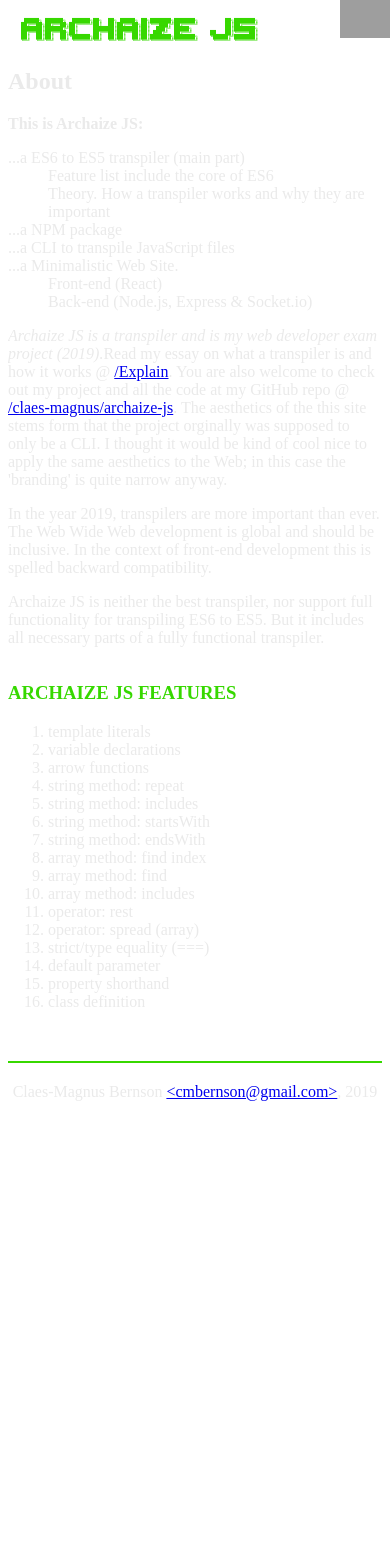
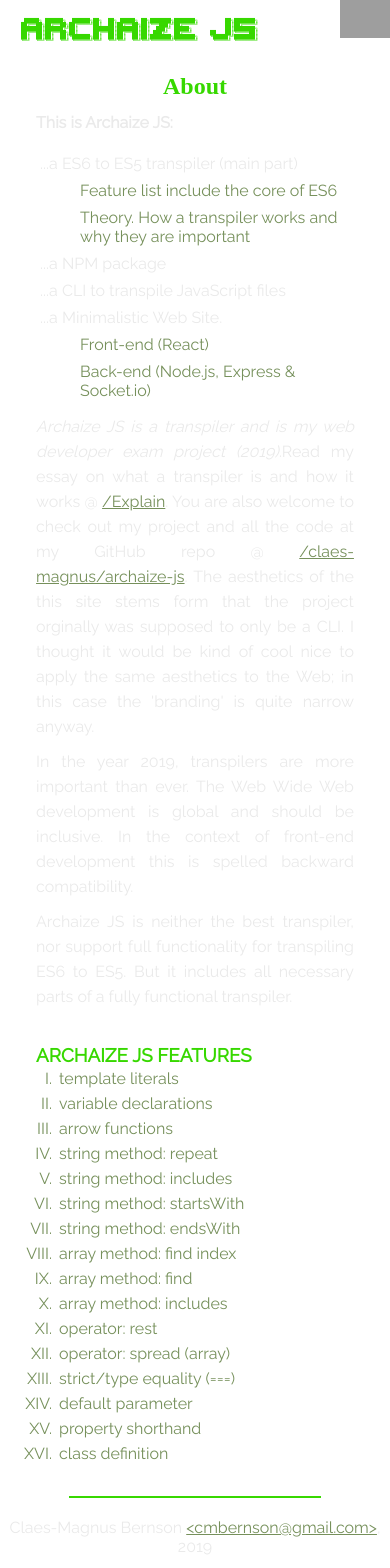
Before and after one commit to bergsans/archaize-js, a React app in the folder web/: page /about in a window 390 px wide. Shown: the top 1568 px of the page. Before the commit the page ends 1159 px from the top, so only its background shows below. Built offline with nearby package versions, Linux system fonts and the light colour scheme; grey boxes are pictures that could not be loaded; the HTML template or start-up script is replaced by a standard one.

Commit message:
responsive mobile for about and explain

```diff
--- a/web/src/App.css
+++ b/web/src/App.css
@@ -29,7 +29,6 @@
     margin: 0;
     padding: 0;
     transform: scale(1);
-    overflow: hidden;
   }
 
   .container-mobile__nav {
@@ -74,7 +73,7 @@
 
   .container-mobile__menu-modal-close {
     color: #aaaaaa;
-    float: right;
+    margin-left: 230px;
     font-size: 40px;
     font-weight: bold;
   }
@@ -86,6 +85,19 @@
 
 
 @media only screen and (min-width: 1024px) {
+  .container__main {
+    width: 825px;
+    min-height: 550px;
+    margin: 0;
+    padding: 0;
+    float: left;
+    transform: scale(1);
+  }
+
+  .container-mobile__nav {
+    display: none;
+  }
+
   .container {
     color: #eaeaea;
     font-family: pixelFont;
@@ -150,17 +162,4 @@
   .container-desktop__nav__menu__link__img {
     width: 100px;
   }
-
-  .container__main {
-    width: 825px;
-    min-height: 550px;
-    margin: 0;
-    padding: 0;
-    float: left;
-    transform: scale(1);
-  }
-
-  .container-mobile__nav {
-    display: none;
-  }
 }
--- a/web/src/App.js
+++ b/web/src/App.js
@@ -83,7 +83,7 @@
                   <Link to="/" className="container-mobile__menu-modal-content__link">ARCHAIZE JS</Link>
                 </p>
                 <p>
-                  <Link to="/explain" className="container-mobile__menu-modal-content__link">EXPLAIN</Link>
+                  <Link to="/text" className="container-mobile__menu-modal-content__link">EXPLAIN</Link>
                 </p>
                 <p>
                   <Link to="/about" className="container-mobile__menu-modal-content__link">ABOUT</Link>
--- a/web/src/components/About/index.css
+++ b/web/src/components/About/index.css
@@ -1,4 +1,89 @@
 @import url("https://fonts.googleapis.com/css?family=Raleway");
+
+@media only screen and (max-width: 767px) {
+  .about__container {
+  }
+
+  .about__container__header {
+    color: #37d800;
+    margin: 30px 0 0 0;
+    text-align: center;
+  }
+
+  .about__container__sub-header {
+    color: #76905b;
+    width: 85%;
+    margin: auto;
+    font-family: "Raleway", sans-serif;
+  }
+
+  .about__paragraph {
+    margin: auto;
+    margin-top: 10px;
+    width: 85%;
+    text-align: justify;
+    font-family: "Raleway", sans-serif;
+    line-height: 25px;
+
+  }
+
+  .about__paragraph__link,
+  .about__paragraph__link:visited,
+  .about__paragraph__link:active {
+    color: #76905b;
+    font-family: "Raleway", sans-serif;
+  }
+
+  .about__paragraph__link:hover {
+    color: #37d800;
+  }
+
+  .about__list {
+    margin: auto;
+    width: 85%;
+    font-family: "Raleway", sans-serif;
+  }
+
+  .about__list__item {
+    color: #eaeaea !important;
+  }
+
+  .about__list__item,
+  .about__list__item__detail {
+    padding: 4px;
+  }
+
+  .about__list__item__detail {
+    color: #76905b;
+  }
+
+  .about__ordered-list {
+    width: 85%;
+    margin: auto;
+    list-style-type: upper-roman;
+    font-family: "Raleway", sans-serif;
+  }
+
+  .about__ordered-list__item {
+    color: #76905b !important;
+    padding: 3px;
+  }
+
+  .footer {
+    text-align: center;
+    margin-bottom: 50px;
+    font-family: "Raleway", sans-serif;
+  }
+
+  .footer__hr {
+    border: 1px solid #37d800;
+    width: 250px;
+    margin: auto;
+    margin-top: 30px;
+    margin-bottom: 20px;
+  }
+}
+
 
 @media only screen and (min-width: 1024px) {
   .about__container {
@@ -60,7 +145,6 @@
     margin: auto;
     width: 600px;
     margin-top: 20px;
-    width: 600px;
     list-style-type: upper-roman;
     font-family: "Raleway", sans-serif;
   }
@@ -68,6 +152,8 @@
   .about__ordered-list__item {
     color: #76905b !important;
     padding: 3px;
+    margin: auto;
+    width: 600px;
   }
 
   .footer {
--- a/web/src/components/Text/index.css
+++ b/web/src/components/Text/index.css
@@ -1,5 +1,89 @@
 @import url("https://fonts.googleapis.com/css?family=Raleway");
 
+@media only screen and (max-width: 767px) {
+  .essay__container {
+  }
+
+  .essay__container__header {
+    color: #37d800;
+    margin: 30px 0 0 0;
+    text-align: center;
+  }
+
+  .essay__container__sub-header {
+    color: #76905b;
+    width: 85%;
+    margin: auto;
+    font-family: "Raleway", sans-serif;
+  }
+
+  .essay__paragraph {
+    margin: auto;
+    margin-top: 20px;
+    width: 85%;
+    text-align: justify;
+    font-family: "Raleway", sans-serif;
+    line-height: 25px;
+  }
+
+  .essay__paragraph__link,
+  .essay__paragraph__link:visited,
+  .essay__paragraph__link:active {
+    color: #76905b;
+    font-family: "Raleway", sans-serif;
+  }
+
+  .essay__paragraph__link:hover {
+    color: #37d800;
+  }
+
+  .essay__list {
+    margin: auto;
+    width: 85%;
+    font-family: "Raleway", sans-serif;
+  }
+
+  .essay__list__item {
+    color: #eaeaea !important;
+  }
+
+  .essay__list__item,
+  .essay__list__item__detail {
+    padding: 4px;
+  }
+
+  .essay__list__item__detail {
+    color: #76905b;
+  }
+
+  .essay__ordered-list {
+    width: 85%;
+    margin: auto;
+    list-style-type: upper-roman;
+    font-family: "Raleway", sans-serif;
+  }
+
+  .essay__ordered-list__item {
+    color: #76905b !important;
+    padding: 3px;
+  }
+
+  .footer {
+    text-align: center;
+    margin-bottom: 50px;
+    font-family: "Raleway", sans-serif;
+  }
+
+  .footer__hr {
+    border: 1px solid #37d800;
+    width: 250px;
+    margin: auto;
+    margin-top: 30px;
+    margin-bottom: 20px;
+  }
+}
+
+@media only screen and (min-width: 1024px) {
 .essay__paragraph {
   margin: auto;
   margin-top: 20px;
@@ -53,3 +137,4 @@
   margin-top: 50px;
   margin-bottom: 20px;
 }
+}
--- a/web/src/components/Text/index.js
+++ b/web/src/components/Text/index.js
@@ -3,8 +3,8 @@
 import "./index.css";
 
 const Text = () => (
-  <div className="essay">
-    <h2 className="about__container__header">ESSAY ON TRANSPILERS</h2>
+  <div className="essay__container">
+    <h2 className="essay__container__header">ESSAY ON TRANSPILERS</h2>
 
     <p className="essay__paragraph">
       Lorem ipsum dolor sit amet, consectetur adipiscing elit, sed do eiusmod
```
